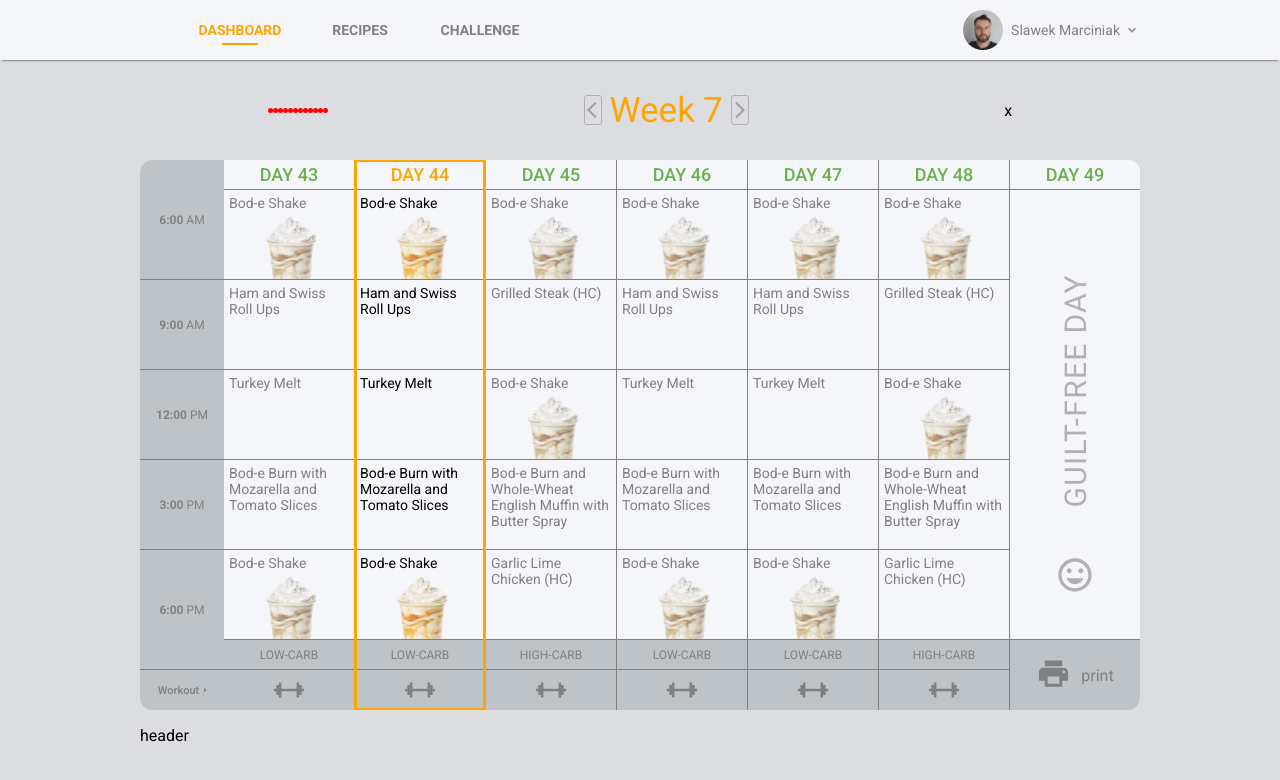
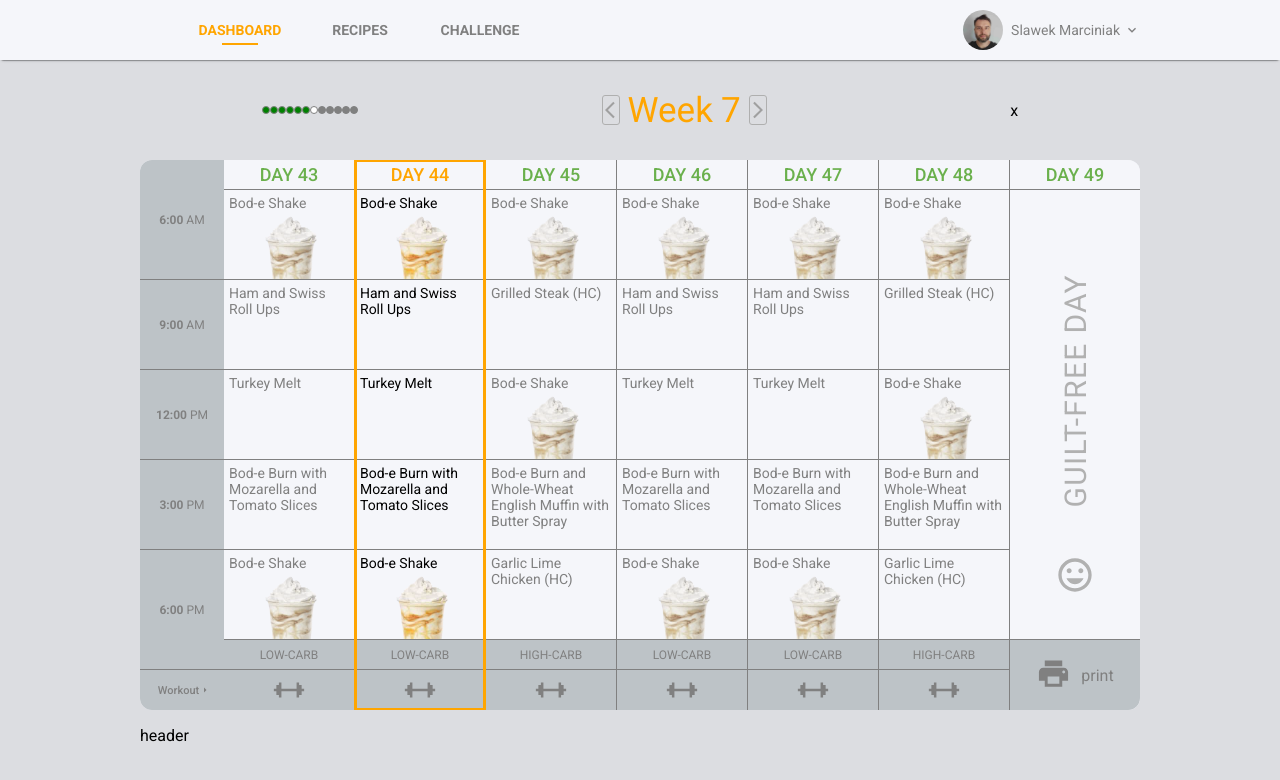
Before and after one commit to slawekmarciniak/diet_table, a React (Create React App) app: page / in a window 1280 px wide. Shown: the top 780 px of the page. Built offline with nearby package versions, Linux system fonts and the light colour scheme.

Commit message:
add dots colors in progress bar

```diff
--- a/src/Components/ProgressBar/ProgressBar.style.tsx
+++ b/src/Components/ProgressBar/ProgressBar.style.tsx
@@ -1,12 +1,17 @@
 import styled from "styled-components";
+
+interface Props {
+    bcg: string;
+}
 
 export const BarContainer = styled.div`
     display: flex;
 `;
 
-export const Dot = styled.div`
-    width: 5px;
-    height: 5px;
+export const Dot = styled.div<Props>`
+    width: 8px;
+    height: 8px;
     border-radius: 50%;
-    background-color: red;
+    background-color: ${(props) => props.bcg};
+    border: 1px solid gray;
 `;
--- a/src/Components/ProgressBar/ProgressBar.tsx
+++ b/src/Components/ProgressBar/ProgressBar.tsx
@@ -5,12 +5,17 @@
 interface ProgressBarProps {}
 
 const ProgressBar: FC<ProgressBarProps> = () => {
+    const renderDot = (e: number, i: number) => {
+        let background = "gray";
+        if (e === userCurrentWeek) {
+            background = "white";
+        } else if (e < userCurrentWeek) {
+            background = "green";
+        }
+        return <Dot key={i} bcg={background} />;
+    };
     return (
-        <BarContainer>
-            {userWeeks.map(() => (
-                <Dot />
-            ))}
-        </BarContainer>
+        <BarContainer>{userWeeks.map((e, i) => renderDot(e, i))}</BarContainer>
     );
 };
 
```
